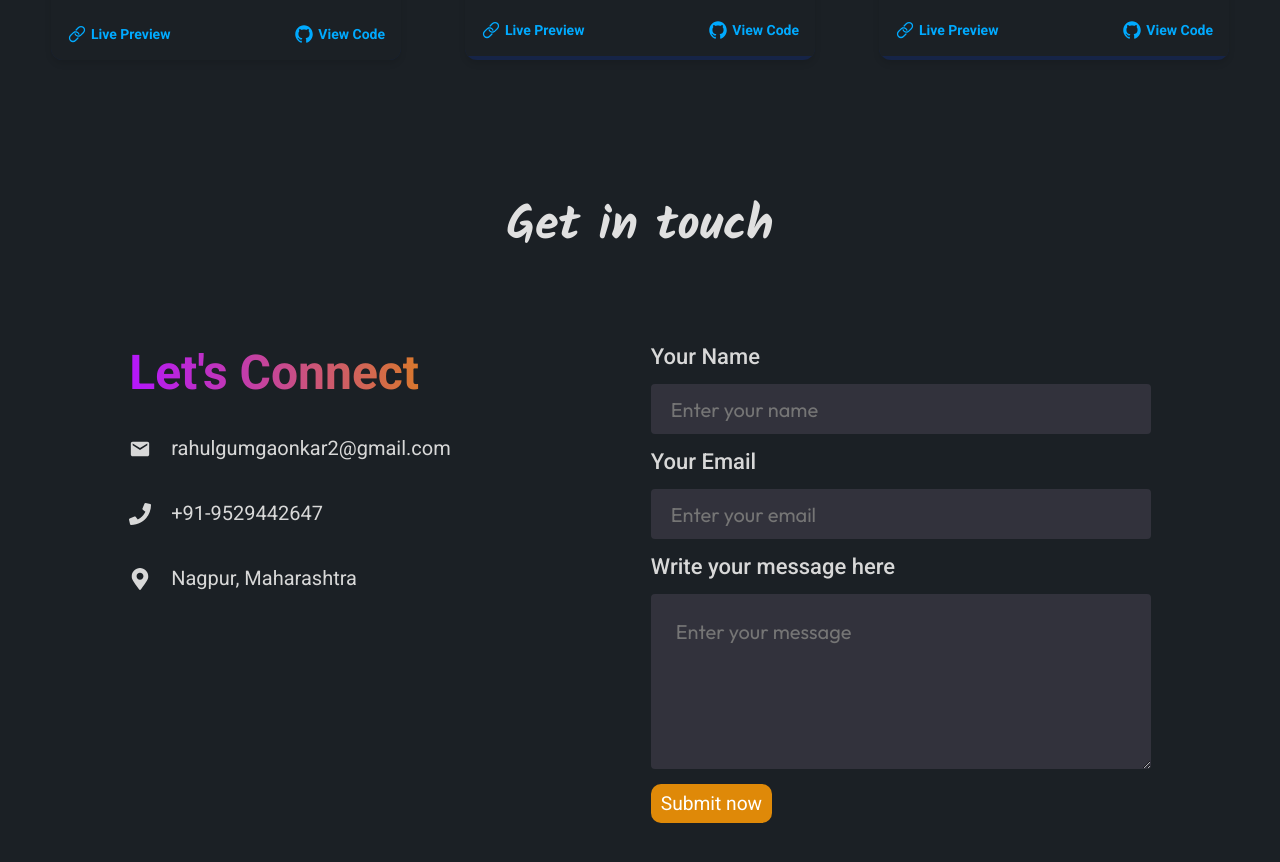
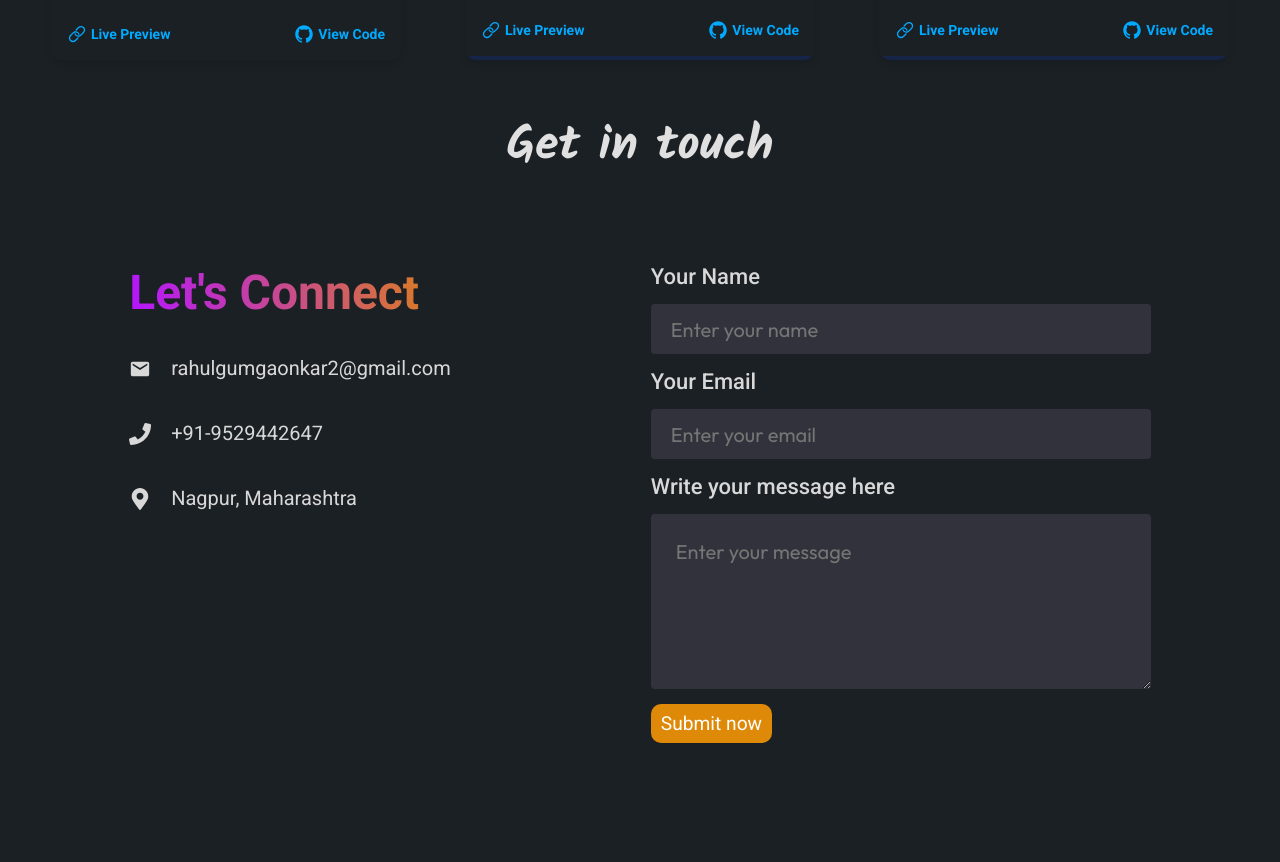
Before and after one commit to Rahul-Gumgaonkar/Portfolio, a React (Create React App) app: page / in a window 1280 px wide. Shown: the part 3294-4156 px from the top of the page. After the commit the page ends 4087 px from the top, so only its background shows below. Built offline with nearby package versions, Linux system fonts and the light colour scheme; a web font is replaced by a local one.

Commit message:
Add files

```diff
--- a/src/components/contact/Contact.css
+++ b/src/components/contact/Contact.css
@@ -10,7 +10,7 @@
     align-items: center;
     justify-content: center;
     gap: 80px;
-    margin: 80px 170px;
+    /* margin: 80px 170px; */
 }
 
 .contact-title{
@@ -18,7 +18,7 @@
 }
 
 .contact-title h1{
-    padding: 0px 30px;
+    /* padding: 0px 30px; */
     font-size: 3rem;
     font-weight: 600;
     font-family: "Kalam", cursive;
@@ -131,4 +131,13 @@
         flex-direction: column;
         gap: 50px;
     }
-  }
+
+    .contact-right input{
+        width: 350px;
+    }
+
+    .contact-right textarea{
+        width: 350px;
+    }
+
+}
--- a/src/components/profile/Profile.css
+++ b/src/components/profile/Profile.css
@@ -138,4 +138,7 @@
     margin-top: 25px;
     margin-bottom: 50px;
   }
+  .left{
+    margin-top: 100px;
   }
+  }
```
